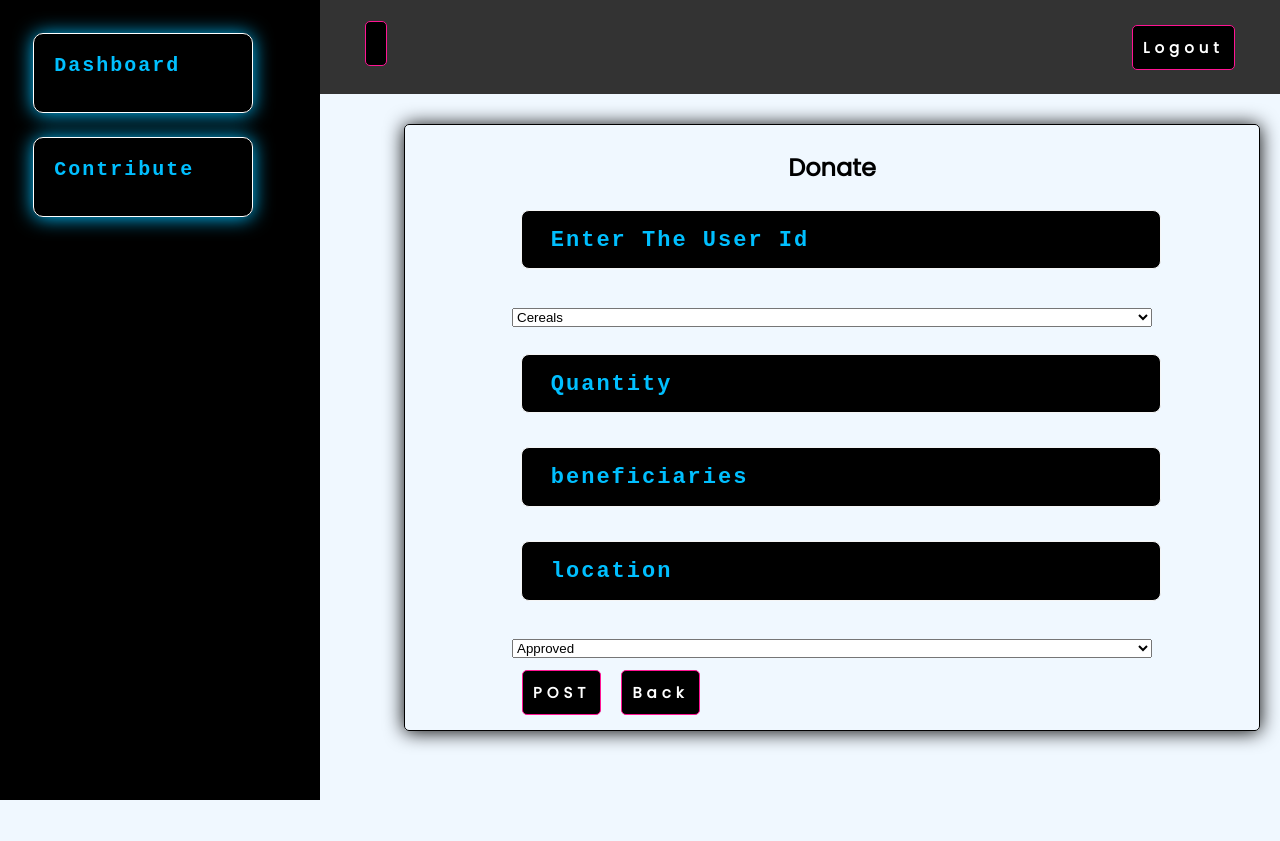
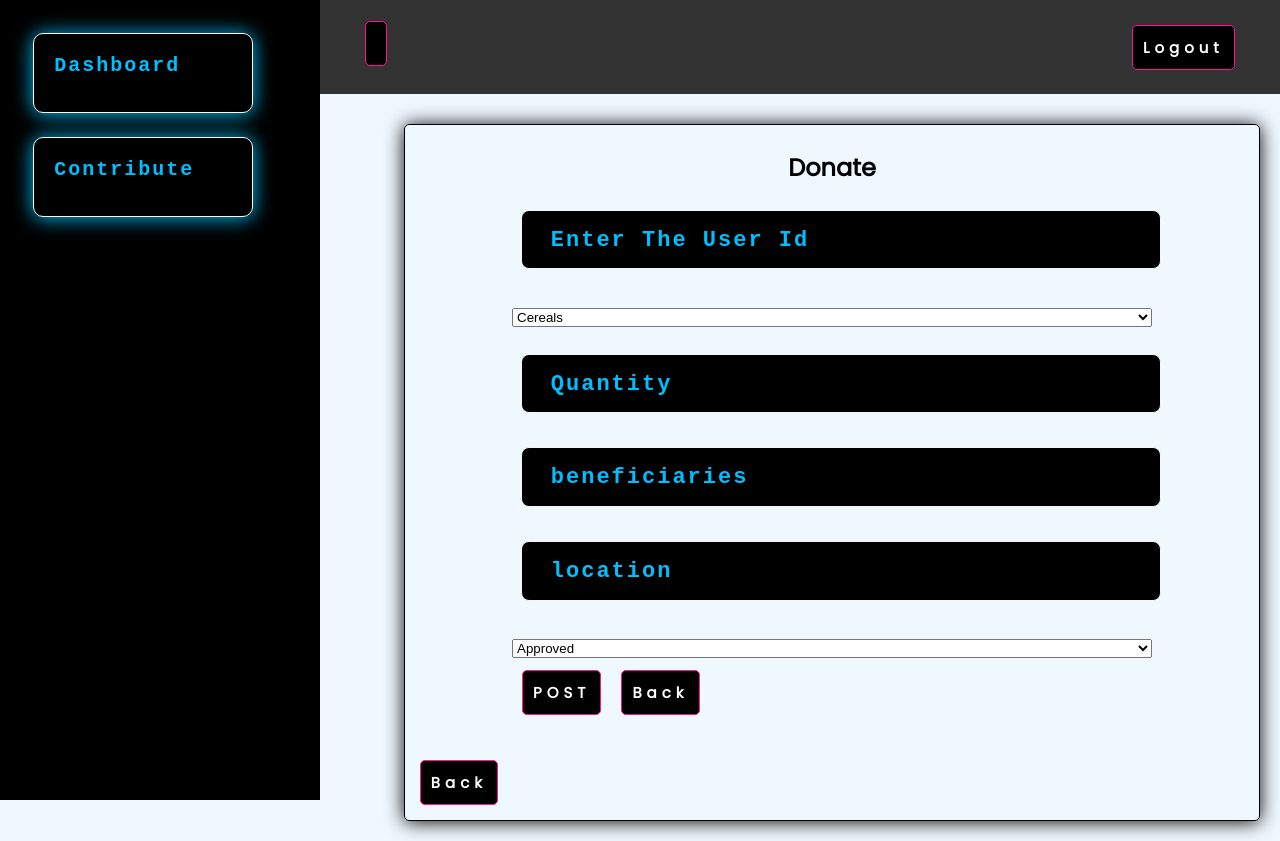
Before and after one commit to KambonoJeff/REACT-FRONT_DONATION_API, a React (Create React App) app: page /food/new in a window 1280 px wide. Before the commit the page ends 800 px from the top, so only its background shows below. Built offline with nearby package versions, Linux system fonts and the light colour scheme; no server answers; sample sign-in values are in the browser's storage.

Commit message:
Back button functionality development

```diff
--- a/src/components/editForm/Food.jsx
+++ b/src/components/editForm/Food.jsx
@@ -1,7 +1,7 @@
 import React from 'react'
 import {useRef} from 'react'
 import axiosClient from '../../axios-client';
-import { Link } from 'react-router-dom';
+import { Link, useNavigate } from 'react-router-dom';
 
 const Food_ = ()=>{
     const user_idRef = useRef();
@@ -10,6 +10,9 @@ const Food_ = ()=>{
     const beneficiariesRef = useRef();
     const locationRef = useRef();
     const statusRef = useRef();
+  let navigate=useNavigate();
+
+
     const onSubmit=(event)=>{
       event.preventDefault()
       const payload = {
@@ -77,6 +80,8 @@ const Food_ = ()=>{
           <button type="submit"  className="btn"> POST</button>
           <Link className='btn' to={'/users/food'}> Back </Link>
         </form>
+        <br />
+        <button className='btn' onClick={()=>navigate(-1)}>Back</button>
         </div>
     </>
     )
--- a/src/components/forms/FoodRequest.jsx
+++ b/src/components/forms/FoodRequest.jsx
@@ -1,6 +1,7 @@
 import React from 'react'
 import {useRef} from 'react'
 import axiosClient from '../../axios-client';
+import { useNavigate } from 'react-router-dom';
 
 const FoodRequest = ()=>{
     const user_idRef = useRef();
@@ -9,6 +10,10 @@ const FoodRequest = ()=>{
     const beneficiariesRef = useRef();
     const locationRef = useRef();
     const statusRef = useRef();
+    let navigation =useNavigate();
+
+
+
     const onSubmit=(event)=>{
       event.preventDefault()
       const payload = {
@@ -77,6 +82,8 @@ const FoodRequest = ()=>{
           <button type="submit"  className="btn"> POST</button>
 
         </form>
+        <br />
+        <button className='btn' onClick={()=>navigate(-1)}>Back</button>
         </div>
     </>
     )
--- a/src/components/forms/Request.jsx
+++ b/src/components/forms/Request.jsx
@@ -1,6 +1,7 @@
 import React from 'react'
 import {useRef} from 'react'
 import axiosClient from '../../axios-client';
+import { useNavigate } from 'react-router-dom';
 
 const Request=()=>{
     const cerealsRef = useRef();
@@ -9,6 +10,8 @@ const Request=()=>{
     const breakFastRef = useRef();
     const snacksRef = useRef();
     const cashRef = useRef();
+    let navigate = useNavigate();
+
 
     const onSubmit=(event)=>{
       event.preventDefault()
@@ -69,6 +72,8 @@ const Request=()=>{
        <button type="submit"  className="btn"> SUBMIT</button>
 
       </form>
+      <br />
+      <button className='btn' onClick={()=>navigate(-1)}>Back</button>
       </div>
     </>
 
```
